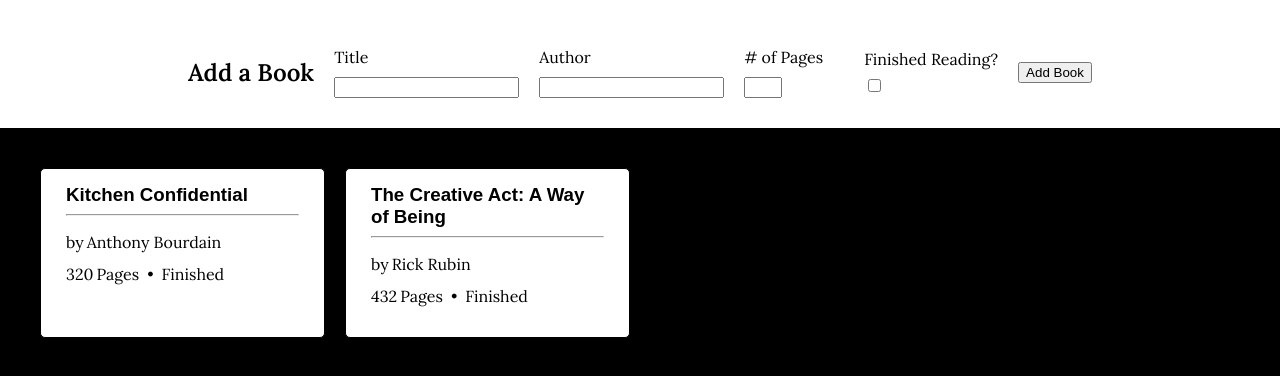
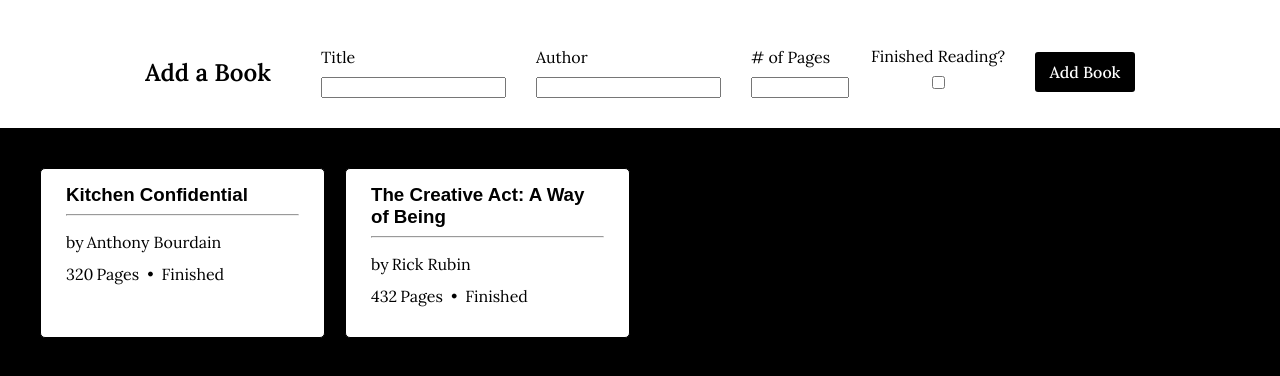
Before and after one commit to n-dett/library, a plain HTML site: page index.html in a window 1280 px wide. Shown: the part 78-454 px from the top of the page. Drawn offline with Linux system fonts and the light colour scheme; a web font is replaced by a local one.

Commit message:
Edit input styles

```diff
--- a/style.css
+++ b/style.css
@@ -22,12 +22,13 @@ h1 {
 h2 {
     font-weight: 600;
     align-self: flex-start;
+    margin-right: 20px;
 }
 
 h3 {
     font-family: 'Playwrite US Trad', Arial, Helvetica, sans-serif; ;
-    /* font-weight: 600; */
     margin: 0;
+
 }
 
 
@@ -35,12 +36,10 @@ h3 {
     padding: 20px 0;
     display: flex;
     justify-content: center;
-    gap: 20px;
+    gap: min(3%, 30px);
     align-items: center;
     flex-wrap: wrap;
-
 }
-
 
 label {
     display: block;
@@ -52,8 +51,6 @@ input {
 }
 
 #book-cards {
-    background-color: black;
-    /* margin: 30px; */
     display: grid;
     grid-template-columns: repeat(auto-fill, minmax(250px, 1fr));
     gap: 20px;
@@ -73,7 +70,7 @@ input {
 }
 
 #pages {
-    width: 30%;
+    width: 100%;
 }
 
 .pages-container, .author-container {
@@ -100,12 +97,34 @@ hr {
 }
 
 #pages-container {
-    max-width: 100px;
+    max-width: 90px;
 }
 
-/* #finished-container, #pages-container {
+#finished-container{
     display: flex;
     flex-direction: column;
-    align-items: center;
     justify-content: center;
-} */
+}
+
+#finished {
+   margin-bottom: 9px;
+}
+
+button {
+    font-family: 'Lora', 'Times New Roman', Times, serif;
+    font-weight: 500; ;
+    width: 100px;
+    background-color: black;
+    color: white;
+    border: none;
+    font-size: 16px;
+    padding: 10px;
+    border-radius: 3px;
+    transition: background-color 0.3s ease;
+    cursor: pointer;
+
+}
+
+button:hover {
+    background-color: rgb(46, 46, 67);
+}
```
